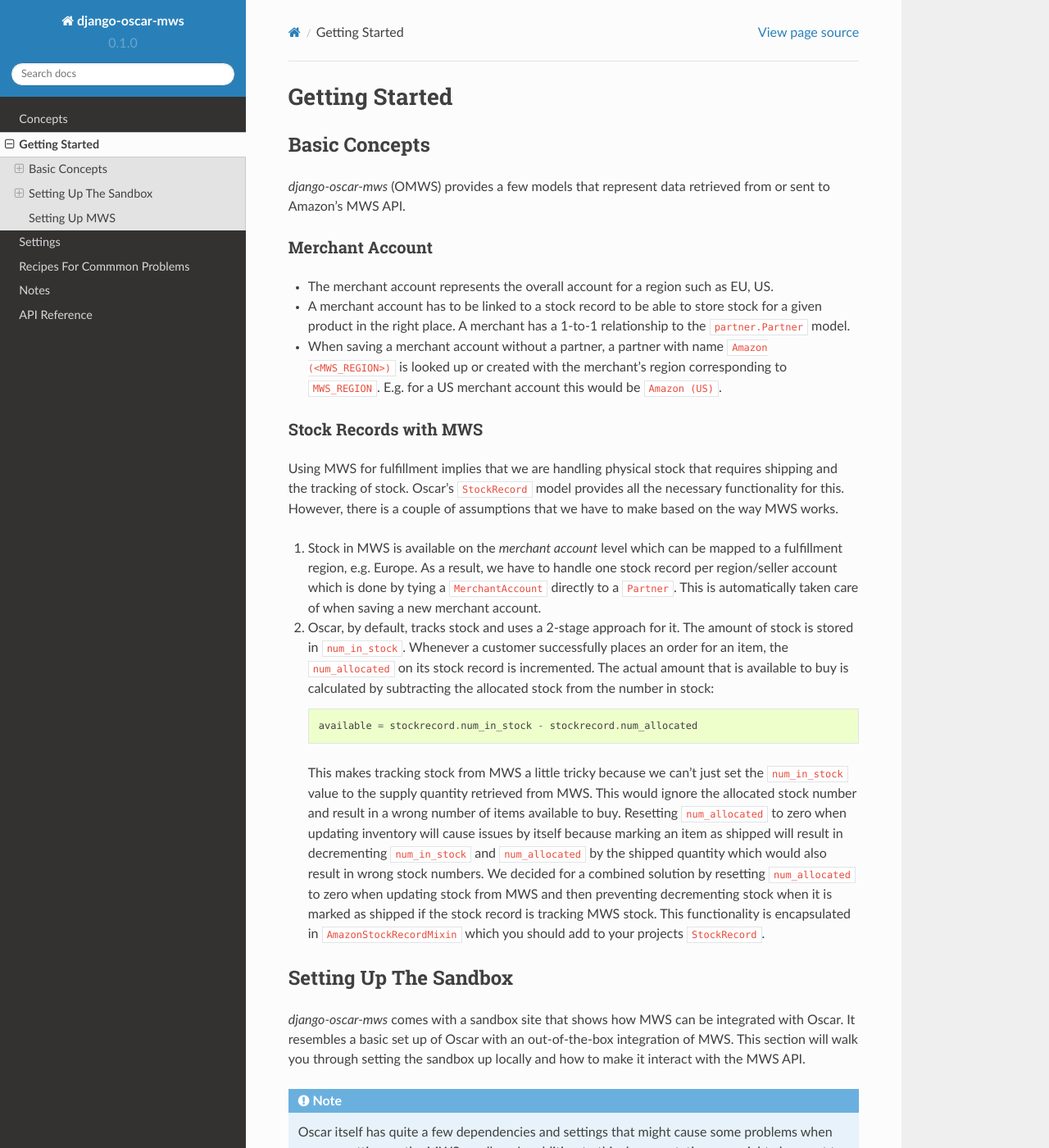
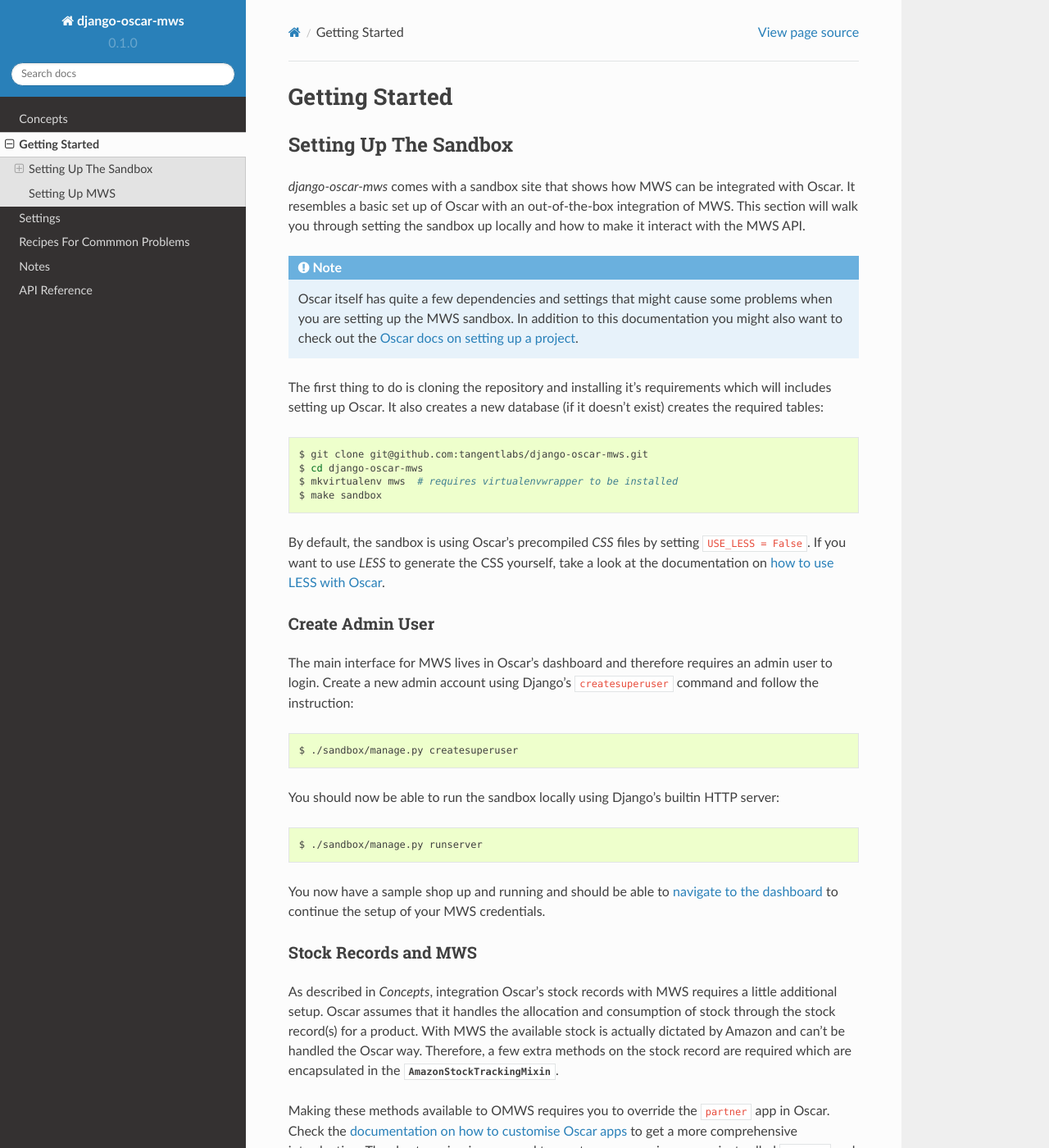
Before and after one commit to django-oscar/django-oscar-mws, a Sphinx documentation site: the page built from docs/source/getting_started.rst, in a window 1280 px wide and 1400 px high. Shown: the whole window at 82% size. Built offline with Sphinx 7.4.7 and the Read the Docs theme 2.0.0, drawn with Linux system fonts in a browser that asks for light colours; some of the changed text lies outside the part shown.

Commit message:
Describe setting up MWS compatible stock records.
This adds a section to the docs that explains how to override the
StockRecord model in the 'partner' app and provides some required
methods for MWS stock tracking.

Resolves #9.

```diff
--- a/docs/source/getting_started.rst
+++ b/docs/source/getting_started.rst
@@ -1,67 +1,6 @@
 ===============
 Getting Started
 ===============
-
-Basic Concepts
---------------
-
-*django-oscar-mws* (OMWS) provides a few models that represent data retrieved
-from or sent to Amazon's MWS API.
-
-
-Merchant Account
-~~~~~~~~~~~~~~~~
-
-* The merchant account represents the overall account for a region such as EU,
-  US.
-
-* A merchant account has to be linked to a stock record to be able to store
-  stock for a given product in the right place. A merchant has a 1-to-1
-  relationship to the ``partner.Partner`` model.
-
-* When saving a merchant account without a partner, a partner with name
-  ``Amazon (<MWS_REGION>)`` is looked up or created with the merchant's
-  region corresponding to ``MWS_REGION``. E.g. for a US merchant account this
-  would be ``Amazon (US)``.
-
-
-Stock Records with MWS
-~~~~~~~~~~~~~~~~~~~~~~
-
-Using MWS for fulfillment implies that we are handling physical stock that
-requires shipping and the tracking of stock. Oscar's ``StockRecord`` model
-provides all the necessary functionality for this. However, there is a couple
-of assumptions that we have to make based on the way MWS works.
-
-
-#. Stock in MWS is available on the *merchant account* level which can be
-   mapped to a fulfillment region, e.g. Europe. As a result, we have to handle
-   one stock record per region/seller account which is done by tying a
-   ``MerchantAccount`` directly to a ``Partner``. This is automatically taken
-   care of when saving a new merchant account.
-
-
-#. Oscar, by default, tracks stock and uses a 2-stage approach for it. The
-   amount of stock is stored in ``num_in_stock``. Whenever a customer
-   successfully places an order for an item, the ``num_allocated`` on its stock
-   record is incremented. The actual amount that is available to buy is
-   calculated by subtracting the allocated stock from the number in stock::
-
-    available = stockrecord.num_in_stock - stockrecord.num_allocated
-
-   This makes tracking stock from MWS a little tricky because we can't just
-   set the ``num_in_stock`` value to the supply quantity retrieved from MWS.
-   This would ignore the allocated stock number and result in a wrong number of
-   items available to buy. Resetting ``num_allocated`` to zero when updating
-   inventory will cause issues by itself because marking an item as shipped
-   will result in decrementing ``num_in_stock`` and ``num_allocated`` by the
-   shipped quantity which would also result in wrong stock numbers.
-   We decided for a combined solution by resetting ``num_allocated`` to zero
-   when updating stock from MWS and then preventing decrementing stock when it
-   is marked as shipped if the stock record is tracking MWS stock. This
-   functionality is encapsulated in ``AmazonStockRecordMixin`` which you should
-   add to your projects ``StockRecord``.
-
 
 Setting Up The Sandbox
 ----------------------
@@ -113,6 +52,76 @@
 the dashboard`_ to continue the setup of your MWS credentials.
 
 
+Stock Records and MWS
+~~~~~~~~~~~~~~~~~~~~~
+
+As described in `Concepts`, integration Oscar's stock records with MWS requires
+a little additional setup. Oscar assumes that it handles the allocation and
+consumption of stock through the stock record(s) for a product. With MWS the
+available stock is actually dictated by Amazon and can't be handled the Oscar
+way. Therefore, a few extra methods on the stock record are required which are
+encapsulated in the :py:class:`AmazonStockTrackingMixin
+<oscar_mws.mixins.AmazonStockTrackingMixin>`.
+
+Making these methods available to OMWS requires you to override the ``partner``
+app in Oscar. Check the `documentation on how to customise Oscar apps`_ to get
+a more comprehensive introduction. The short version is, you need to create
+a new app in your project called ``partner`` and create a ``models.py`` module
+in it. Import all the models from the core Oscar app and add the
+:py:class:`AmazonStockTrackingMixin
+<oscar_mws.mixins.AmazonStockTrackingMixin>` to the ``StockRecord`` model
+similar to this:
+
+.. code-block:: python
+
+    from oscar.apps.address.abstract_models import AbstractPartnerAddress
+    from oscar.apps.partner.abstract_models import *
+
+    from oscar_mws.mixins import AmazonStockTrackingMixin
+
+
+    class StockRecord(AmazonStockTrackingMixin, AbstractStockRecord):
+        pass
+
+
+    class Partner(AbstractPartner):
+        pass
+
+
+    class PartnerAddress(AbstractPartnerAddress):
+        pass
+
+
+    class StockAlert(AbstractStockAlert):
+        pass
+
+
+And then add the ``partner`` app to your ``INSTALLED_APPS`` like this:
+
+.. code-block:: python
+
+    from oscar.core import get_core_apps
+
+    INSTALLED_APPS = [
+        ...
+    ] + get_core_apps(['myproject.partner'])
+
+
+This setup provides you with a default implementation that disables updating
+the consumed stock on a MWS-enabled stock record and provides methods to update
+stock from MWS when retrieved from Amazon.
+
+.. note:: The :py:class:`AmazonStockTrackingMixin
+    <oscar_mws.mixins.AmazonStockTrackingMixin>` provides a basic
+    implementation for MWS-enabled stock. If you are using multiple different
+    types of fulfillment partners this implementation might not be sufficient
+    and you'll have to adjust the implemenation to your specific use cases.
+
+
+.. _`documentation on how to customise Oscar apps`: http://django-oscar.readthedocs.org/en/latest/howto/how_to_customise_models.html
+
+
+
 Setting Up MWS
 --------------
 
```
